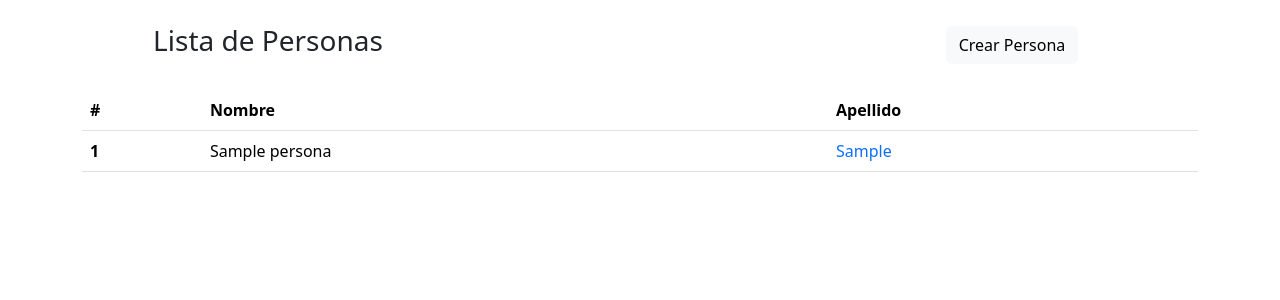
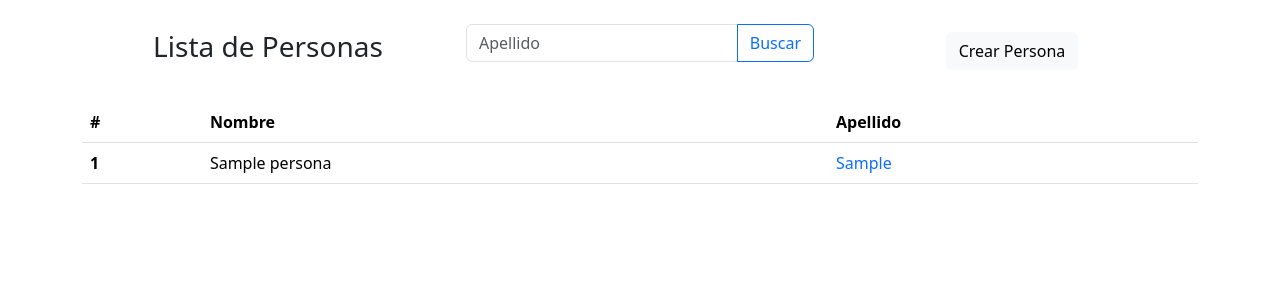
Before and after one commit to sergiovnp/DjangoCrudFbv, a Django app: page / in a window 1280 px wide. Shown: the part 56-356 px from the top of the page. Run offline with Django 4.2, Linux system fonts and the light colour scheme; tables that the repository leaves empty hold one stand-in row (values such as "Sample post"); some libraries are stand-ins or nearby versions.

Commit message:
Vista para buscar el los registros

```diff
--- a/crudfbv/settings.py
+++ b/crudfbv/settings.py
@@ -25,7 +25,7 @@ SECRET_KEY = 'django-insecure-yyj@a*a5#1&e@2#%jiz=d!&xy^mg=6%o05gd8d+w72he)wd*b^
 # SECURITY WARNING: don't run with debug turned on in production!
 DEBUG = True
 
-ALLOWED_HOSTS = []
+ALLOWED_HOSTS = ["127.0.0.1"]
 
 
 # Application definition
--- a/personas/templates/lista.html
+++ b/personas/templates/lista.html
@@ -14,7 +14,10 @@
         <h3>Lista de Personas</h3>
       </div>
       <div class="col">
-
+        <form class="input-group mb-3" action="">
+          <input class="form-control" type="text" name="buscar" placeholder="Apellido">
+          <button class="btn btn-outline-primary">Buscar</button>
+        </form>
       </div>
       <div class="col">
         <a class="btn btn-light" href="{% url 'crear' %}" role="button">Crear Persona</a>
--- a/personas/views.py
+++ b/personas/views.py
@@ -4,7 +4,14 @@ from .forms import PersonaForm
 
 # Create your views here.
 def personaLista(request):
-    personas = Persona.objects.all()
+    buscar = request.GET.get('buscar', None)
+
+    if buscar:
+        personas = Persona.objects.all()
+        personas = personas.filter(apellido__icontains=buscar)
+    else:
+        personas = Persona.objects.all()
+
     return render (request, "lista.html", {'personas':personas} )
 
 
--- a/templates/index.html
+++ b/templates/index.html
@@ -8,6 +8,7 @@
     <meta name="author" content="Mark Otto, Jacob Thornton, and Bootstrap contributors">
     <meta name="generator" content="Hugo 0.104.2">
     <title>Django CRUD FBV</title>
+
 
     <link rel="canonical" href="https://getbootstrap.com/docs/5.2/examples/navbars/">
 
```
